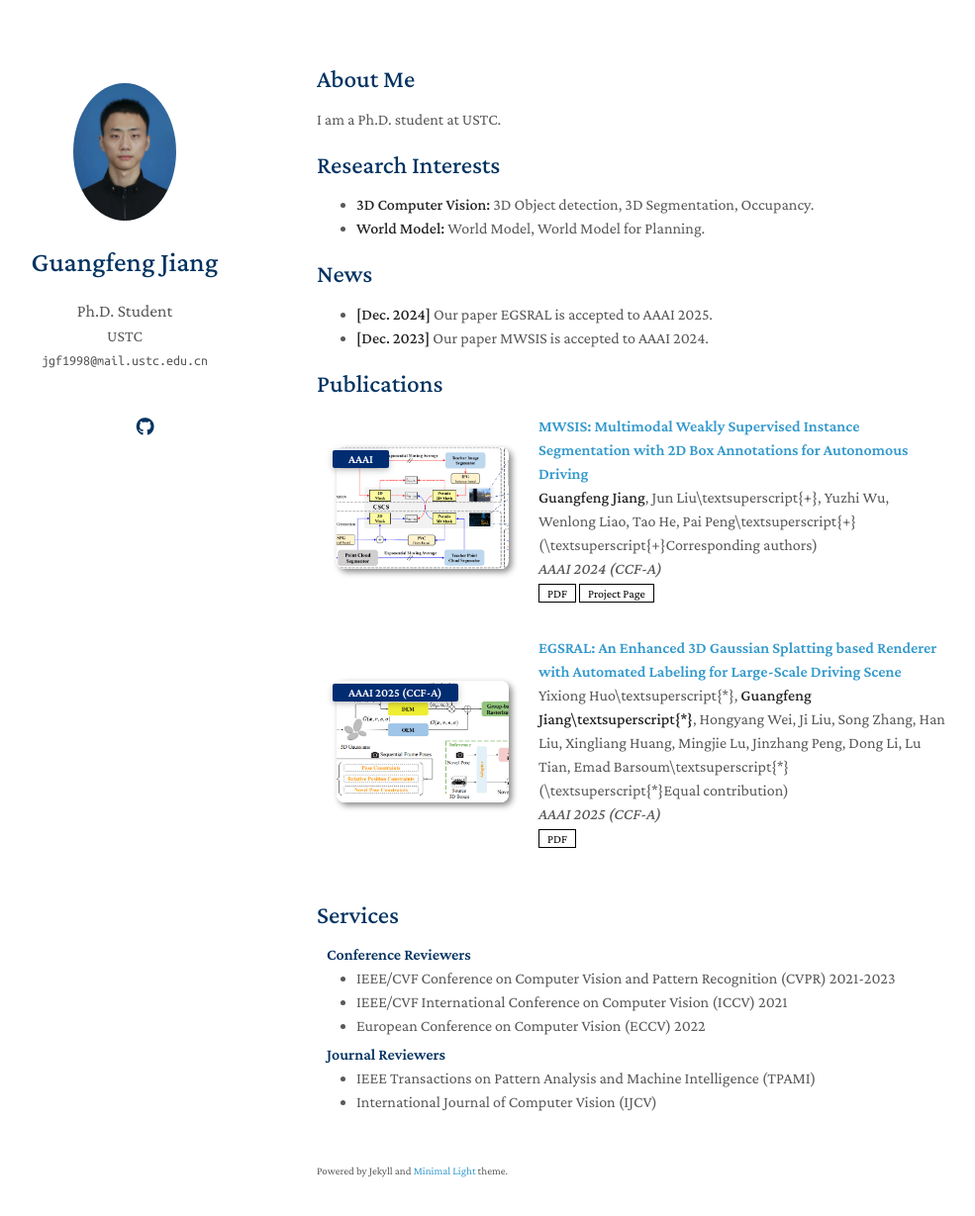
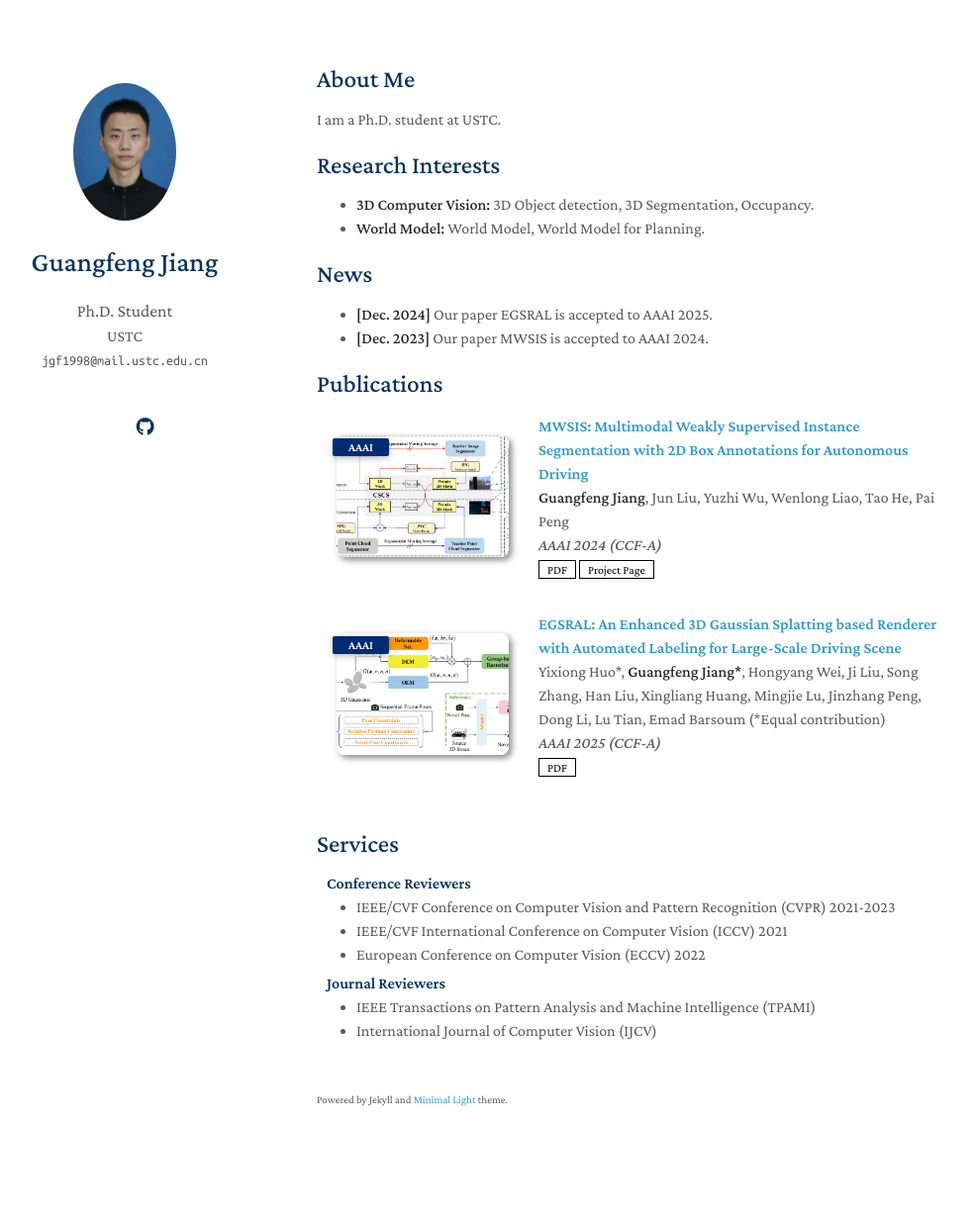
Before and after one commit to jiangxb98/jiangxb98.github.io, a Jekyll site: the page built from index.md, in a window 1280 px wide and 1264 px high. Shown: the top 1229 px of the window at 99% size, without its empty margins (150-1135 px from the left). Built offline with Jekyll 4.4.1, drawn with Linux system fonts in a browser that asks for light colours; a style sheet for code colours, icons or effects is not loaded; our own code applies the rules of GitHub Pages for plain Markdown files.

Commit message:
fix the bug

```diff
--- a/_data/internship.yml
+++ b/_data/internship.yml
@@ -1,5 +1,5 @@
 main:
 
-  - company: <strong>Riemann 2012 Laboratory,  Huawei</strong>
-    work1: <strong>·</strong>  World Model for End-to-End Autonomous Driving
+  - company: <strong>Riemann 2012 Laboratory, Huawei</strong>
+    work1: <strong>·</strong> World Model for End-to-End Autonomous Driving
     image: ./assets/img/huawei.png
--- a/_data/publications.yml
+++ b/_data/publications.yml
@@ -1,7 +1,7 @@
 main:
 
   - title: "MWSIS: Multimodal Weakly Supervised Instance Segmentation with 2D Box Annotations for Autonomous Driving"
-    authors: <strong>Guangfeng Jiang</strong>, Jun Liu\textsuperscript{+}, Yuzhi Wu, Wenlong Liao, Tao He, Pai Peng\textsuperscript{+} (\textsuperscript{+}Corresponding authors)
+    authors: <strong>Guangfeng Jiang</strong>, Jun Liu, Yuzhi Wu, Wenlong Liao, Tao He, Pai Peng
     conference_short: AAAI
     conference: AAAI 2024 (CCF-A)
     pdf: https://arxiv.org/abs/2312.06988
@@ -9,8 +9,8 @@ main:
     image: ./assets/img/mwsis.png
 
   - title: "EGSRAL: An Enhanced 3D Gaussian Splatting based Renderer with Automated Labeling for Large-Scale Driving Scene"
-    authors: Yixiong Huo\textsuperscript{*}, <strong>Guangfeng Jiang\textsuperscript{*}</strong>, Hongyang Wei, Ji Liu, Song Zhang, Han Liu, Xingliang Huang, Mingjie Lu, Jinzhang Peng, Dong Li, Lu Tian, Emad Barsoum\textsuperscript{*} (\textsuperscript{*}Equal contribution)
-    conference_short: AAAI 2025 (CCF-A)
+    authors: Yixiong Huo*, <strong>Guangfeng Jiang*</strong>, Hongyang Wei, Ji Liu, Song Zhang, Han Liu, Xingliang Huang, Mingjie Lu, Jinzhang Peng, Dong Li, Lu Tian, Emad Barsoum (*Equal contribution)
+    conference_short: AAAI
     conference: AAAI 2025 (CCF-A)
     pdf: https://arxiv.org/abs/2412.15550
     image: ./assets/img/egsral.png
```
